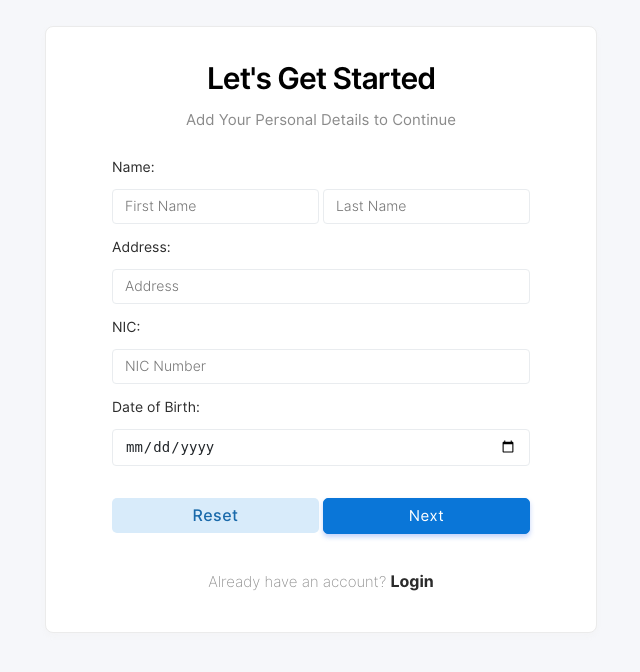
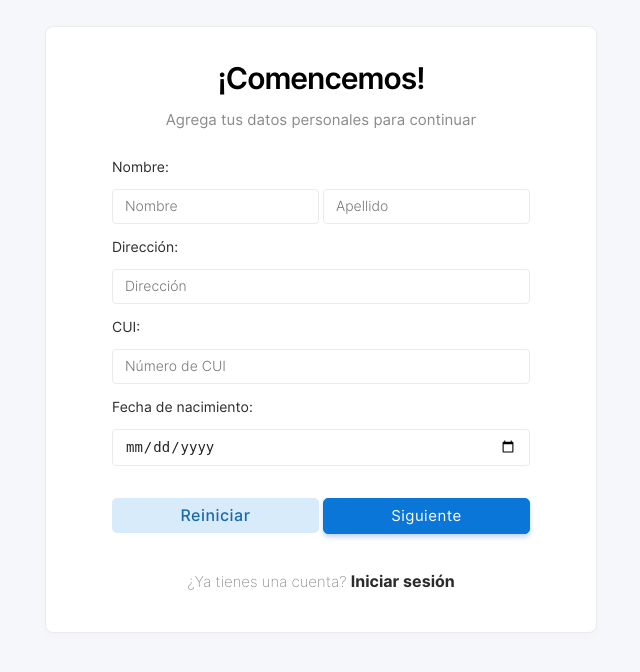
Before and after one commit to Katlin-Chapa/Proyecto-Clinica, a PHP site: page /signup.php in a window 1280 px wide. Shown: the top 672 px of the page, without its empty margins (319-959 px from the left). Run offline with PHP 8.4, Linux system fonts and the light colour scheme.

Commit message:
Add files via upload

```diff
--- a/signup.php
+++ b/signup.php
@@ -8,7 +8,7 @@
     <link rel="stylesheet" href="css/main.css">
     <link rel="stylesheet" href="css/signup.css">
 
-    <title>Sign Up</title>
+    <title>Registrarse</title>
 
 </head>
 <body>
@@ -59,47 +59,47 @@ if($_POST){
         <table border="0">
             <tr>
                 <td colspan="2">
-                    <p class="header-text">Let's Get Started</p>
-                    <p class="sub-text">Add Your Personal Details to Continue</p>
+                    <p class="header-text">¡Comencemos!</p>
+                    <p class="sub-text">Agrega tus datos personales para continuar</p>
                 </td>
             </tr>
             <tr>
                 <form action="" method="POST" >
                 <td class="label-td" colspan="2">
-                    <label for="name" class="form-label">Name: </label>
+                    <label for="name" class="form-label">Nombre: </label>
                 </td>
             </tr>
             <tr>
                 <td class="label-td">
-                    <input type="text" name="fname" class="input-text" placeholder="First Name" required>
+                    <input type="text" name="fname" class="input-text" placeholder="Nombre" required>
                 </td>
                 <td class="label-td">
-                    <input type="text" name="lname" class="input-text" placeholder="Last Name" required>
+                    <input type="text" name="lname" class="input-text" placeholder="Apellido" required>
                 </td>
             </tr>
             <tr>
                 <td class="label-td" colspan="2">
-                    <label for="address" class="form-label">Address: </label>
+                    <label for="address" class="form-label">Dirección: </label>
                 </td>
             </tr>
             <tr>
                 <td class="label-td" colspan="2">
-                    <input type="text" name="address" class="input-text" placeholder="Address" required>
+                    <input type="text" name="address" class="input-text" placeholder="Dirección" required>
                 </td>
             </tr>
             <tr>
                 <td class="label-td" colspan="2">
-                    <label for="nic" class="form-label">NIC: </label>
+                    <label for="nic" class="form-label">CUI: </label>
                 </td>
             </tr>
             <tr>
                 <td class="label-td" colspan="2">
-                    <input type="text" name="nic" class="input-text" placeholder="NIC Number" required>
+                    <input type="text" name="nic" class="input-text" placeholder="Número de CUI" required>
                 </td>
             </tr>
             <tr>
                 <td class="label-td" colspan="2">
-                    <label for="dob" class="form-label">Date of Birth: </label>
+                    <label for="dob" class="form-label">Fecha de nacimiento: </label>
                 </td>
             </tr>
             <tr>
@@ -114,18 +114,18 @@ if($_POST){
 
             <tr>
                 <td>
-                    <input type="reset" value="Reset" class="login-btn btn-primary-soft btn" >
+                    <input type="reset" value="Reiniciar" class="login-btn btn-primary-soft btn" >
                 </td>
                 <td>
-                    <input type="submit" value="Next" class="login-btn btn-primary btn">
+                    <input type="submit" value="Siguiente" class="login-btn btn-primary btn">
                 </td>
 
             </tr>
             <tr>
                 <td colspan="2">
                     <br>
-                    <label for="" class="sub-text" style="font-weight: 280;">Already have an account&#63; </label>
-                    <a href="login.php" class="hover-link1 non-style-link">Login</a>
+                    <label for="" class="sub-text" style="font-weight: 280;">¿Ya tienes una cuenta&#63; </label>
+                    <a href="login.php" class="hover-link1 non-style-link">Iniciar sesión</a>
                     <br><br><br>
                 </td>
             </tr>
```
Also changed, not shown: create-account.php (+9 -9 lines).
